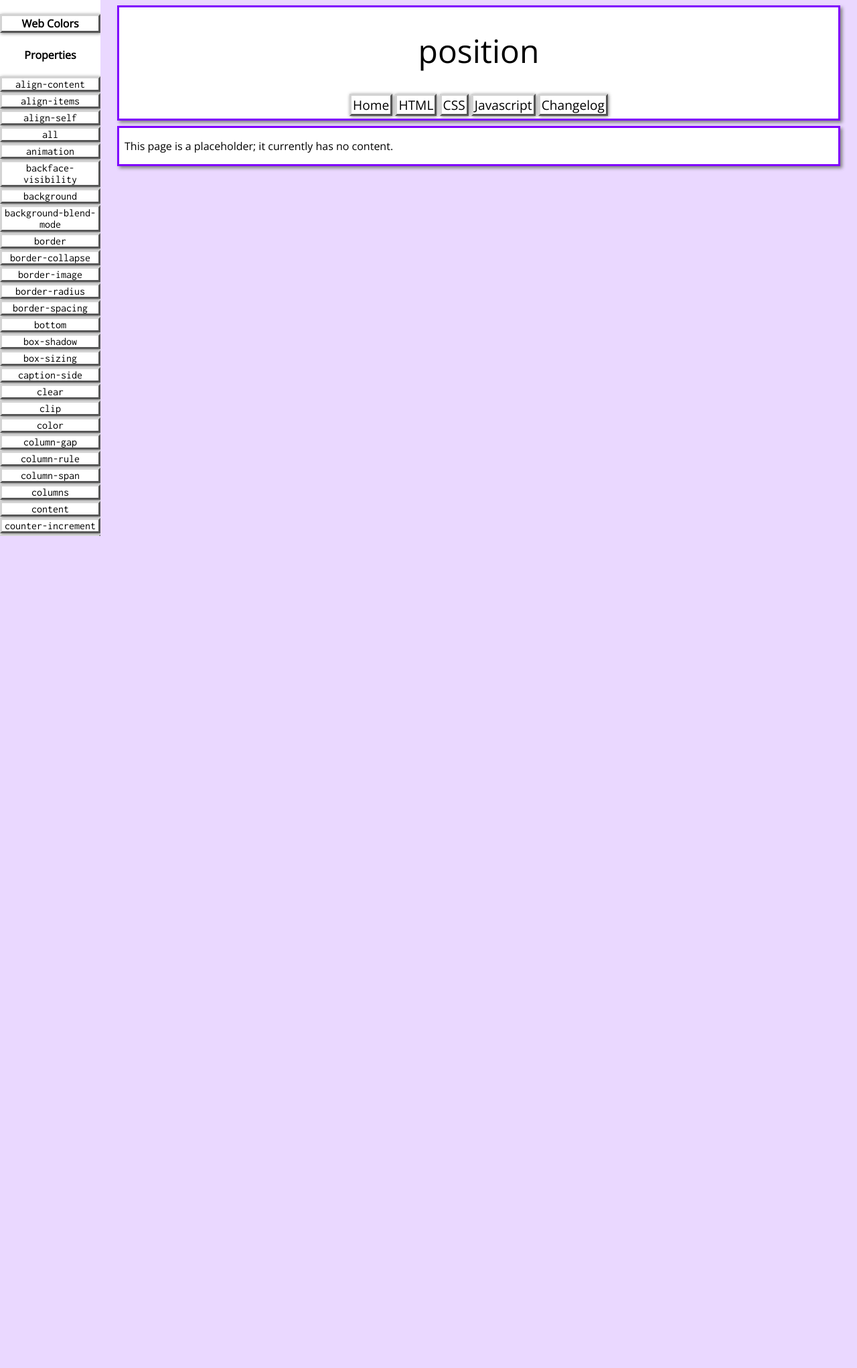
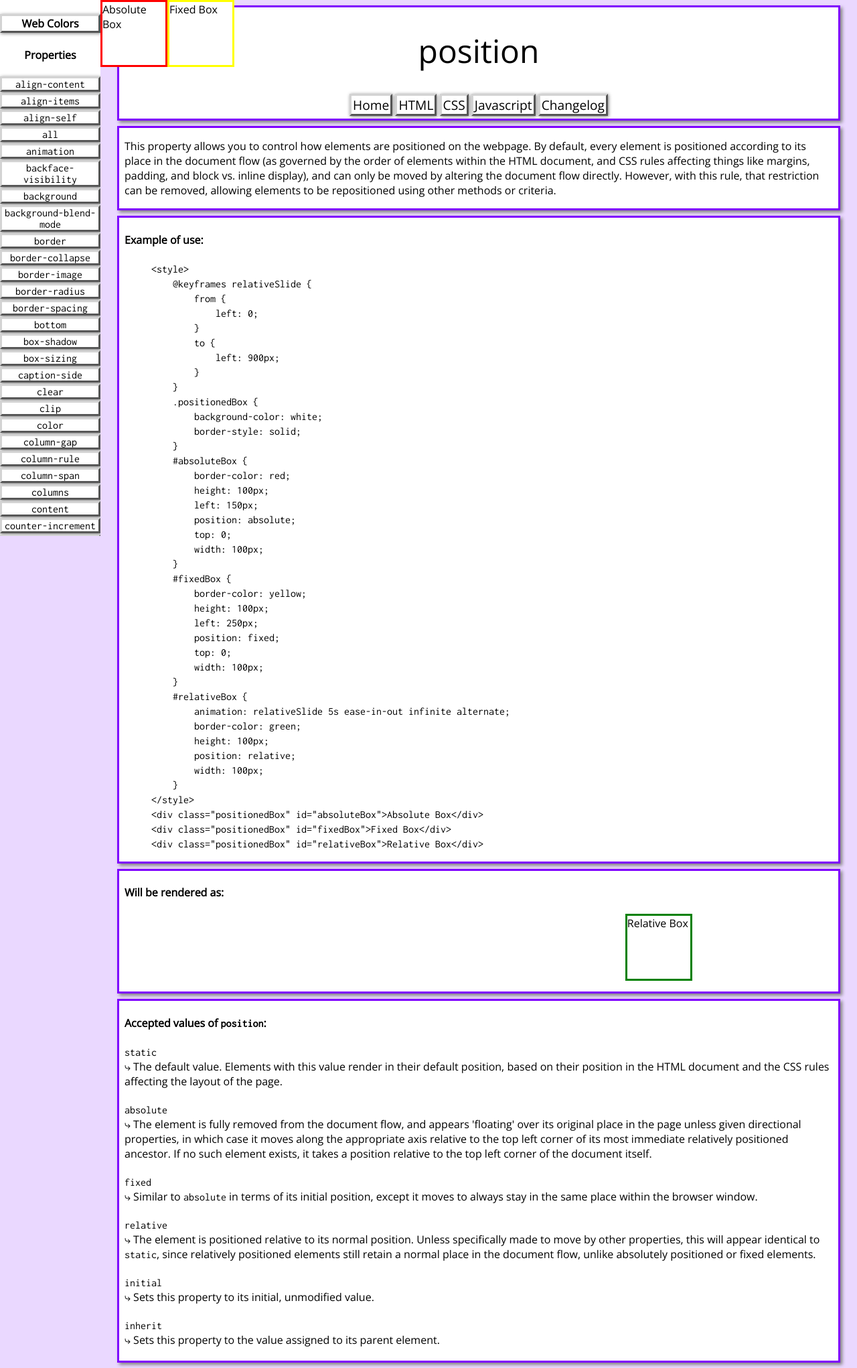
Before and after one commit to VioletRose/Web-Code-Encyclopedia, a PHP site: page /css/position.php in a window 1280 px wide. Shown: the whole page at 67% size. Before the commit the page ends 800 px from the top, so only its background shows below. Run offline with PHP 8.4, Linux system fonts and the light colour scheme.

Commit message:
09/16/2016 Update
Additions:
css/position.php: Completed, no longer a placeholder.
Changes:
css/csshead.php: Removed .needsAttn from the link for position.
Fixes:
css/animation.php: Corrected missing information about the syntax of
animation-duration.

```diff
--- a/css/animation.php
+++ b/css/animation.php
@@ -273,7 +273,7 @@
 	<section>
 		<h4>Accepted values of <code>animation-duration</code>:</h4>
 		<dl>
-			<dt><code><var>duration</var></code></dt>
+			<dt><code><var>duration</var>s</code></dt>
 			<dd>&#10551; Numeric variable, in whole seconds. The animation takes this long to complete.</dd>
 			<dt><code>initial</code></dt>
 			<dd>&#10551; Sets this property to its initial, unmodified value.</dd>
--- a/css/csshead.php
+++ b/css/csshead.php
@@ -72,7 +72,7 @@
 		<li><code><a href="/css/page-break-inside.php">page-break-inside</a></code></li>
 		<li><code><a href="/css/perspective.php">perspective</a></code></li>
 		<li><code><a href="/css/perspective-origin.php">perspective-origin</a></code></li>
-		<li><code><a class="needsAttn" href="/css/position.php">position</a></code></li>
+		<li><code><a href="/css/position.php">position</a></code></li>
 		<li><code><a class="needsAttn" href="/css/transform.php">transform</a></code></li>
 	</ul>
 	<h4>Rules</h4>
--- a/css/position.php
+++ b/css/position.php
@@ -4,7 +4,155 @@
 ?>
 <main>
 	<section>
-		<p>This page is a placeholder; it currently has no content.</p>
+		<p>This property allows you to control how elements are positioned on the webpage. By default, every element is positioned according to its place in the document flow (as governed by the order of elements within the HTML document, and CSS rules affecting things like margins, padding, and block vs. inline display), and can only be moved by altering the document flow directly. However, with this rule, that restriction can be removed, allowing elements to be repositioned using other methods or criteria.</p>
+	</section>
+	<section>
+		<h4>Example of use:</h4>
+		<figure class="exampleFigure">
+			<code>
+				&lt;style&gt;
+				<br>
+				&nbsp;&nbsp;&nbsp;&nbsp;@keyframes relativeSlide {
+				<br>
+				&nbsp;&nbsp;&nbsp;&nbsp;&nbsp;&nbsp;&nbsp;&nbsp;from {
+				<br>
+				&nbsp;&nbsp;&nbsp;&nbsp;&nbsp;&nbsp;&nbsp;&nbsp;&nbsp;&nbsp;&nbsp;&nbsp;left: 0;
+				<br>
+				&nbsp;&nbsp;&nbsp;&nbsp;&nbsp;&nbsp;&nbsp;&nbsp;}
+				<br>
+				&nbsp;&nbsp;&nbsp;&nbsp;&nbsp;&nbsp;&nbsp;&nbsp;to {
+				<br>
+				&nbsp;&nbsp;&nbsp;&nbsp;&nbsp;&nbsp;&nbsp;&nbsp;&nbsp;&nbsp;&nbsp;&nbsp;left: 900px;
+				<br>
+				&nbsp;&nbsp;&nbsp;&nbsp;&nbsp;&nbsp;&nbsp;&nbsp;}
+				<br>
+				&nbsp;&nbsp;&nbsp;&nbsp;}
+				<br>
+				&nbsp;&nbsp;&nbsp;&nbsp;.positionedBox {
+				<br>
+				&nbsp;&nbsp;&nbsp;&nbsp;&nbsp;&nbsp;&nbsp;&nbsp;background-color: white;
+				<br>
+				&nbsp;&nbsp;&nbsp;&nbsp;&nbsp;&nbsp;&nbsp;&nbsp;border-style: solid;
+				<br>
+				&nbsp;&nbsp;&nbsp;&nbsp;}
+				<br>
+				&nbsp;&nbsp;&nbsp;&nbsp;#absoluteBox {
+				<br>
+				&nbsp;&nbsp;&nbsp;&nbsp;&nbsp;&nbsp;&nbsp;&nbsp;border-color: red;
+				<br>
+				&nbsp;&nbsp;&nbsp;&nbsp;&nbsp;&nbsp;&nbsp;&nbsp;height: 100px;
+				<br>
+				&nbsp;&nbsp;&nbsp;&nbsp;&nbsp;&nbsp;&nbsp;&nbsp;left: 150px;
+				<br>
+				&nbsp;&nbsp;&nbsp;&nbsp;&nbsp;&nbsp;&nbsp;&nbsp;position: absolute;
+				<br>
+				&nbsp;&nbsp;&nbsp;&nbsp;&nbsp;&nbsp;&nbsp;&nbsp;top: 0;
+				<br>
+				&nbsp;&nbsp;&nbsp;&nbsp;&nbsp;&nbsp;&nbsp;&nbsp;width: 100px;
+				<br>
+				&nbsp;&nbsp;&nbsp;&nbsp;}
+				<br>
+				&nbsp;&nbsp;&nbsp;&nbsp;#fixedBox {
+				<br>
+				&nbsp;&nbsp;&nbsp;&nbsp;&nbsp;&nbsp;&nbsp;&nbsp;border-color: yellow;
+				<br>
+				&nbsp;&nbsp;&nbsp;&nbsp;&nbsp;&nbsp;&nbsp;&nbsp;height: 100px;
+				<br>
+				&nbsp;&nbsp;&nbsp;&nbsp;&nbsp;&nbsp;&nbsp;&nbsp;left: 250px;
+				<br>
+				&nbsp;&nbsp;&nbsp;&nbsp;&nbsp;&nbsp;&nbsp;&nbsp;position: fixed;
+				<br>
+				&nbsp;&nbsp;&nbsp;&nbsp;&nbsp;&nbsp;&nbsp;&nbsp;top: 0;
+				<br>
+				&nbsp;&nbsp;&nbsp;&nbsp;&nbsp;&nbsp;&nbsp;&nbsp;width: 100px;
+				<br>
+				&nbsp;&nbsp;&nbsp;&nbsp;}
+				<br>
+				&nbsp;&nbsp;&nbsp;&nbsp;#relativeBox {
+				<br>
+				&nbsp;&nbsp;&nbsp;&nbsp;&nbsp;&nbsp;&nbsp;&nbsp;animation: relativeSlide 5s ease-in-out infinite alternate;
+				<br>
+				&nbsp;&nbsp;&nbsp;&nbsp;&nbsp;&nbsp;&nbsp;&nbsp;border-color: green;
+				<br>
+				&nbsp;&nbsp;&nbsp;&nbsp;&nbsp;&nbsp;&nbsp;&nbsp;height: 100px;
+				<br>
+				&nbsp;&nbsp;&nbsp;&nbsp;&nbsp;&nbsp;&nbsp;&nbsp;position: relative;
+				<br>
+				&nbsp;&nbsp;&nbsp;&nbsp;&nbsp;&nbsp;&nbsp;&nbsp;width: 100px;
+				<br>
+				&nbsp;&nbsp;&nbsp;&nbsp;}
+				<br>
+				&lt;/style&gt;
+				<br>
+				&lt;div class="positionedBox" id="absoluteBox"&gt;Absolute Box&lt;/div&gt;
+				<br>
+				&lt;div class="positionedBox" id="fixedBox"&gt;Fixed Box&lt;/div&gt;
+				<br>
+				&lt;div class="positionedBox" id="relativeBox"&gt;Relative Box&lt;/div&gt;
+			</code>
+		</figure>
+	</section>
+	<section>
+		<h4>Will be rendered as:</h4>
+		<figure class="renderFigure">
+			<style>
+				@keyframes relativeSlide {
+					from {
+						left: 0;
+					}
+					to {
+						left: 900px;
+					}
+				}
+				.positionedBox {
+					background-color: white;
+					border-style: solid;
+				}
+				#absoluteBox {
+					border-color: red;
+					height: 100px;
+					left: 150px;
+					position: absolute;
+					top: 0;
+					width: 100px;
+				}
+				#fixedBox {
+					border-color: yellow;
+					height: 100px;
+					left: 250px;
+					position: fixed;
+					top: 0;
+					width: 100px;
+				}
+				#relativeBox {
+					animation: relativeSlide 5s ease-in-out infinite alternate;
+					border-color: green;
+					height: 100px;
+					position: relative;
+					width: 100px;
+				}
+			</style>
+			<div class="positionedBox" id="absoluteBox">Absolute Box</div>
+			<div class="positionedBox" id="fixedBox">Fixed Box</div>
+			<div class="positionedBox" id="relativeBox">Relative Box</div>
+		</figure>
+	</section>
+	<section>
+		<h4>Accepted values of <code>position</code>:</h4>
+		<dl>
+			<dt><code>static</code></dt>
+			<dd>&#10551; The default value. Elements with this value render in their default position, based on their position in the HTML document and the CSS rules affecting the layout of the page.</dd>
+			<dt><code>absolute</code></dt>
+			<dd>&#10551; The element is fully removed from the document flow, and appears 'floating' over its original place in the page unless given directional properties, in which case it moves along the appropriate axis relative to the top left corner of its most immediate relatively positioned ancestor. If no such element exists, it takes a position relative to the top left corner of the document itself.</dd>
+			<dt><code>fixed</code></dt>
+			<dd>&#10551; Similar to <code>absolute</code> in terms of its initial position, except it moves to always stay in the same place within the browser window.</dd>
+			<dt><code>relative</code></dt>
+			<dd>&#10551; The element is positioned relative to its normal position. Unless specifically made to move by other properties, this will appear identical to <code>static</code>, since relatively positioned elements still retain a normal place in the document flow, unlike absolutely positioned or fixed elements.</dd>
+			<dt><code>initial</code></dt>
+			<dd>&#10551; Sets this property to its initial, unmodified value.</dd>
+			<dt><code>inherit</code></dt>
+			<dd>&#10551; Sets this property to the value assigned to its parent element.</dd>
+		</dl>
 	</section>
 </main>
 <?php
```
Also changed, not shown: changelog.txt.
